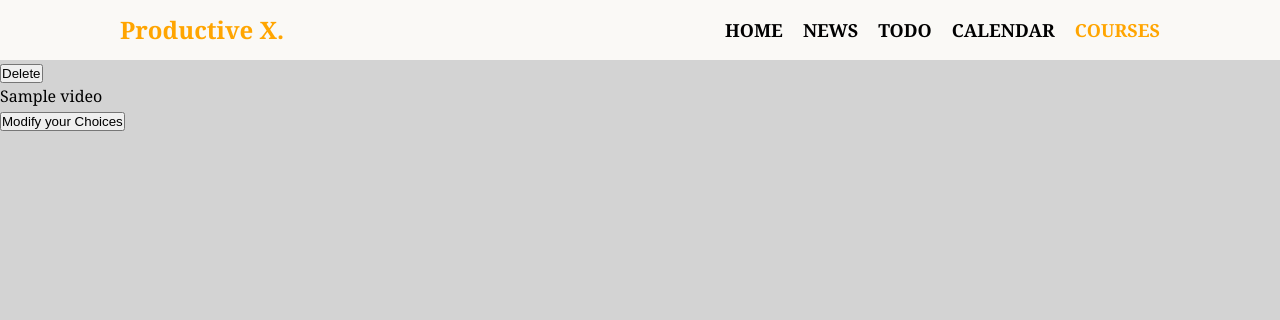
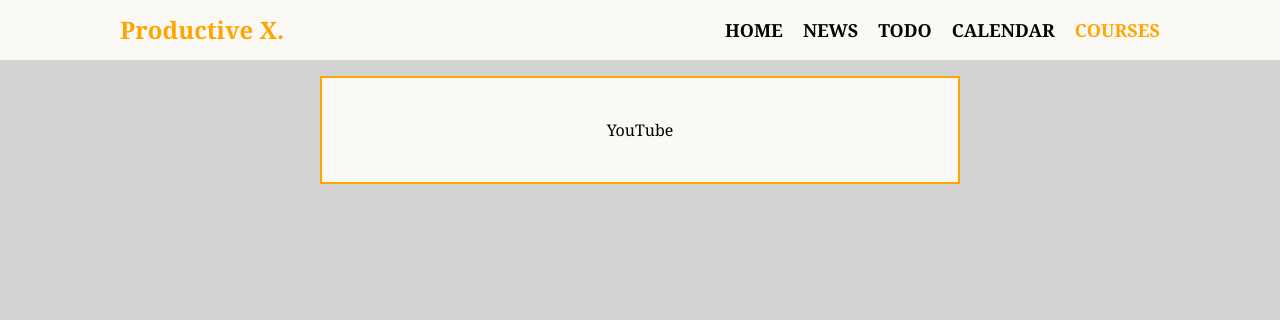
Before and after one commit to Tusker-Canada/ProductiveX, a Flask app: template templates/courses.html in a window 1280 px wide. Shown: the top 320 px of the page. Run offline with Flask 2, Linux system fonts and the light colour scheme; the template is opened without the code that fills it: most values are stand-ins (such as "Sample title", 1, 10 or a date in 2020).

Commit message:
Finshed CSS for Courses

```diff
--- a/main.py
+++ b/main.py
@@ -160,7 +160,7 @@
 def courses():
 
   if request.method == "GET":
-    return render_template("courses.html", videos = videos)
+    return render_template("courses.html", videos = videos, listLen = len(videos))
   if request.method == "POST":
     videos.clear()
     result = request.form
@@ -185,7 +185,7 @@
               break
 
 
-    return render_template("courses.html", videos = videos)
+    return render_template("courses.html", videos = videos, listLen = len(videos))
 
 
 @app.route('/course_delete', methods = ['POST','GET'] )
--- a/templates/courses.html
+++ b/templates/courses.html
@@ -22,17 +22,91 @@
 
     </nav>
 
-    <form action="http://localhost:3000/course_delete" method="post">
-        <button type="submit" value="submit">Delete</button>
-    </form>
 
 
+<div class="video-dropdown">
+    {%if listLen == 0 %}
+    <button class="btn2" id = "choose">Add your Choices </button>
+    {%endif%}
+    {%if listLen > 0 %}
+    <button class="btn2" id = "choose">Modify your Choices </button>
+    {%endif%}
+    <div id="modal" class = "modal">
+        <header id = "header">
+            <form action="http://localhost:3000/courses" method ="post">
+                <label for="courses" id="title">Choose some Interests </label>
+                    <div>
+
+                        <input type="checkbox" value="programming" name="name" >
+                        <label for="name">Information Technologies</label>
+                    </div>
+
+                    <div>
+
+                        <input type="checkbox" value="medicine" name="name1" >
+                        <label for="medicine">Medicine</label>
+                    </div>
+
+
+                    <div>
+                        <input type="checkbox" value="buisness" name="name2">
+                        <label for="buisness">Buisness</label>
+
+                    </div>
+
+
+                    <div>
+                        <input type="checkbox" value="economics" name="name3">
+                        <label for="economics">Economics</label>
+
+                    </div>
+
+
+                    <div>
+                        <input type="checkbox" value="commerce" name="name4">
+                        <label for="commerce">Trade and Commerce</label>
+                    </div>
+
+
+                    <div>
+                        <input type="checkbox" value="law" name="name5">
+                        <label for="law">Law</label>
+
+                    </div>
+
+
+                    <div>
+                        <input type="checkbox" value="chemistry" name="name6">
+                        <label for="chemistry">Chemistry</label>
+
+                    </div>
+
+
+                    <div>
+                        <input  type="checkbox"value="physics" name="name7">
+                        <label for="physics">Physics</label>
+                    </div>
+
+                <input type="submit" value="Submit" class="btn">
+            </form>
+
+            <form action="http://localhost:3000/course_delete" method="post">
+                <button type="submit" value="submit" class = "btn">Delete all Courses</button>
+            </form>
+        </header>
+    </div>
     {% for video in videos %}
 
-        <p>{{video}}</p>
+    <div class="videos">
+        <a href="{{video}}">YouTube</a>
+    </div>
+
 
 
     {% endfor %}
+
+
+</div>
 
 
 
@@ -40,65 +114,17 @@
 
 </body>
 
-<button id="choose">Modify your Choices </button>
-
-<header id = "header">
-    <form action="http://localhost:3000/courses" method ="post">
-        <label for="courses">Choose some Intrests</label>
-            <div>
-                <p>IT</p>
-                <input type="checkbox" value="computer-science" name="name" >
-            </div>
-
-            <div>
-                <p>Medicine</p>
-                <input type="checkbox" value="medicine" name="name1" >
-            </div>
 
 
-            <div>
-                <p>Buisness</p>
-                <input type="checkbox" value="buisness" name="name2">
-            </div>
 
 
-            <div>
-                <p>Economics</p>
-                <input type="checkbox" value="economics" name="name3">
-            </div>
 
 
-            <div>
-                <p>Trade and Commerce</p>
-                <input type="checkbox" value="trade-commerce" name="name4">
-            </div>
-
-
-            <div>
-                <p>Law</p>
-                <input type="checkbox" value="law" name="name5">
-            </div>
-
-
-            <div>
-                <p>Chemistry</p>
-                <input type="checkbox" value="chemistry" name="name6">
-            </div>
-
-
-            <div>
-                <p>Physics</p>
-                <input  type="checkbox"value="physics" name="name7">
-            </div>
-
-        <input type="submit" value="submit">
-    </form>
-</header>
 <script>
-    $('#header').hide()
+    $('.modal').hide()
 
 $( "#choose" ).click(function() {
-    $('#header').toggle('modal')
+    $('.modal').toggle('modal')
 
   });
 </script>
@@ -175,6 +201,114 @@
         background-color: #D3D3D3;
     }
 
+    .videos {
+        background-color: #FAF9F6;
+        padding: 5vh;
+        margin: 2vh;
+        width: 50%;
+        border: orange 2px solid;
+        overflow: hidden;
+        display: flex;
+        flex-direction: column;
+        justify-content: space-between;
+        align-items: center;
+    }
+
+    .video-dropdown {
+        display: flex;
+        flex-direction: column;
+        justify-content: space-between;
+        align-items: center;
+    }
+
+    header form  {
+        display: flex;
+        flex-direction: column;
+        justify-content: space-around;
+        align-items: baseline;
+    }
+
+    header form  > :first-child {
+        margin-right: auto;    /* Push following flex items to the right */
+      }
+
+    .modal {
+        color: black;
+        text-decoration: none;
+
+
+
+        background-color:  #FAF9F6;
+        padding: 15px 30px;
+        text-decoration: none;
+        margin: 5px 2px;
+        width: 50%;
+      border: 2px solid orange;
+
+      outline: none;
+    }
+
+    .btn {
+        background-color: orange;
+        border: none;
+        color: #FAF9F6;
+        border: 2px solid #D3D3D3;
+        padding: 15px 30px;
+        text-decoration: none;
+        margin: 5px 2px;
+    }
+
+    .btn:hover {
+        background-color: #D3D3D3;
+        border: none;
+        color:orange ;
+        border: 2px solid orange;
+        padding: 15px 30px;
+        text-decoration: none;
+        margin: 5px 2px;
+    }
+
+
+    .btn2 {
+        background-color: orange ;
+        border: none;
+        color: #FAF9F6;
+        border: 2px solid #FAF9F6;
+        padding: 15px 30px;
+        text-decoration: none;
+        margin: 5px 2px;
+    }
+
+    .btn2:hover {
+        background-color: #FAF9F6;
+        border: none;
+        color:orange ;
+        border: 2px solid orange;
+        padding: 15px 30px;
+        text-decoration: none;
+        margin: 5px 2px;
+    }
+
+
+
+    header form label {
+        color: orange  ;
+        font-size: 20px;
+        font-weight: bold;
+    }
+
+    header form #title{
+        color: orange;
+        font-size: 24px;
+        font-weight: bold;
+    }
+
+    .videos a {
+        text-decoration: none;
+        color: black;
+    }
+
+
 
 
     </style>
```
Also changed, not shown: test.py (+6 -25 lines).
